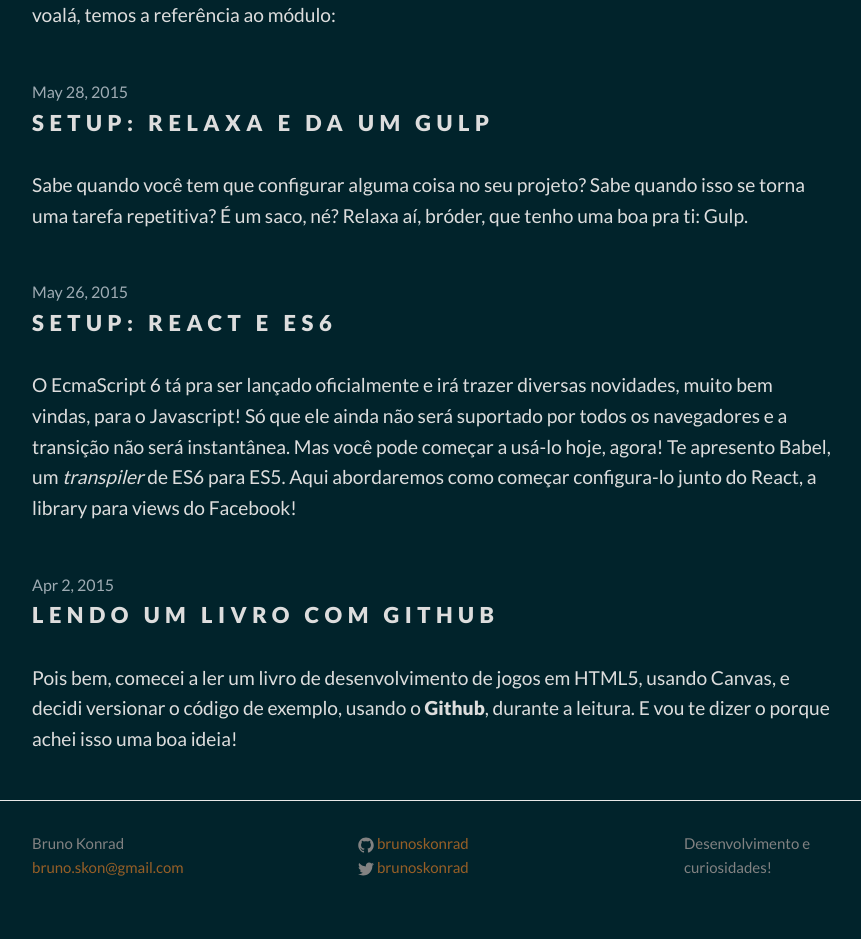
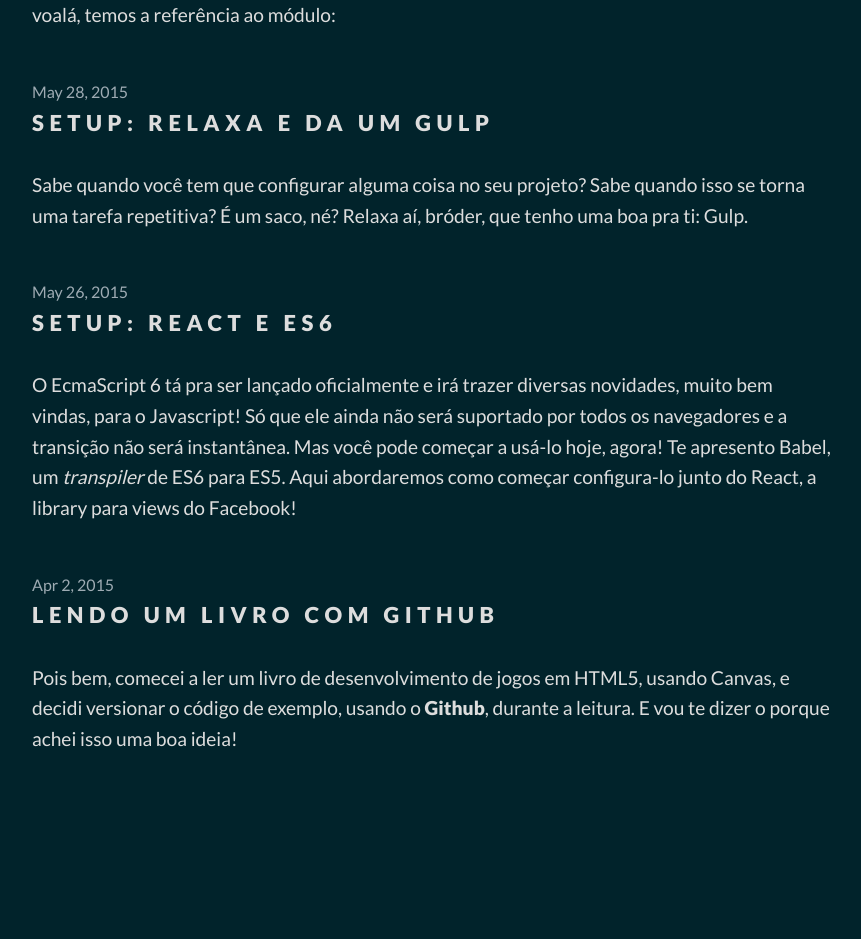
Before and after one commit to brunoskonrad/brunoskonrad.github.io, a Jekyll site: the page built from index.html, in a window 1280 px wide. Shown: the part 744-1683 px from the top of the page, without its empty margins (208-1069 px from the left). Built offline with Jekyll 4.4.1, drawn with Linux system fonts in a browser that asks for light colours; after the commit the page ends 1544 px from its top, so only the background shows below that.

Commit message:
Remove the footer

```diff
--- a/_config.yml
+++ b/_config.yml
@@ -1,13 +1,7 @@
 # Site settings
 title: Bruno Konrad
-email: bruno.skon@gmail.com
-description: > # this means to ignore newlines until "baseurl:"
-  Desenvolvimento e curiosidades!
 baseurl: "" # the subpath of your site, e.g. /blog/
 url: "http://brunoskonrad.github.io" # the base hostname & protocol for your site
-twitter_username: brunoskonrad
-github_username:  brunoskonrad
 
 # Build settings
 markdown: kramdown
-gems: [bourbon, neat]
--- a/_includes/footer.html
+++ /dev/null
@@ -1,53 +0,0 @@
-<footer class="site-footer">
-
-  <div class="wrapper">
-
-    <div class="footer-col-wrapper">
-      <div class="footer-col  footer-col-1">
-        <ul class="contact-list">
-          <li>{{ site.title }}</li>
-          <li><a href="mailto:{{ site.email }}">{{ site.email }}</a></li>
-        </ul>
-      </div>
-
-      <div class="footer-col  footer-col-2">
-        <ul class="social-media-list">
-          {% if site.github_username %}
-          <li>
-            <a href="https://github.com/{{ site.github_username }}">
-              <span class="icon  icon--github">
-                <svg viewBox="0 0 16 16">
-                  <path fill="#828282" d="M7.999,0.431c-4.285,0-7.76,3.474-7.76,7.761 c0,3.428,2.223,6.337,5.307,7.363c0.388,0.071,0.53-0.168,0.53-0.374c0-0.184-0.007-0.672-0.01-1.32 c-2.159,0.469-2.614-1.04-2.614-1.04c-0.353-0.896-0.862-1.135-0.862-1.135c-0.705-0.481,0.053-0.472,0.053-0.472 c0.779,0.055,1.189,0.8,1.189,0.8c0.692,1.186,1.816,0.843,2.258,0.645c0.071-0.502,0.271-0.843,0.493-1.037 C4.86,11.425,3.049,10.76,3.049,7.786c0-0.847,0.302-1.54,0.799-2.082C3.768,5.507,3.501,4.718,3.924,3.65 c0,0,0.652-0.209,2.134,0.796C6.677,4.273,7.34,4.187,8,4.184c0.659,0.003,1.323,0.089,1.943,0.261 c1.482-1.004,2.132-0.796,2.132-0.796c0.423,1.068,0.157,1.857,0.077,2.054c0.497,0.542,0.798,1.235,0.798,2.082 c0,2.981-1.814,3.637-3.543,3.829c0.279,0.24,0.527,0.713,0.527,1.437c0,1.037-0.01,1.874-0.01,2.129 c0,0.208,0.14,0.449,0.534,0.373c3.081-1.028,5.302-3.935,5.302-7.362C15.76,3.906,12.285,0.431,7.999,0.431z"/>
-                </svg>
-              </span>
-
-              <span class="username">{{ site.github_username }}</span>
-            </a>
-          </li>
-          {% endif %}
-
-          {% if site.twitter_username %}
-          <li>
-            <a href="https://twitter.com/{{ site.twitter_username }}">
-              <span class="icon  icon--twitter">
-                <svg viewBox="0 0 16 16">
-                  <path fill="#828282" d="M15.969,3.058c-0.586,0.26-1.217,0.436-1.878,0.515c0.675-0.405,1.194-1.045,1.438-1.809
-                  c-0.632,0.375-1.332,0.647-2.076,0.793c-0.596-0.636-1.446-1.033-2.387-1.033c-1.806,0-3.27,1.464-3.27,3.27 c0,0.256,0.029,0.506,0.085,0.745C5.163,5.404,2.753,4.102,1.14,2.124C0.859,2.607,0.698,3.168,0.698,3.767 c0,1.134,0.577,2.135,1.455,2.722C1.616,6.472,1.112,6.325,0.671,6.08c0,0.014,0,0.027,0,0.041c0,1.584,1.127,2.906,2.623,3.206 C3.02,9.402,2.731,9.442,2.433,9.442c-0.211,0-0.416-0.021-0.615-0.059c0.416,1.299,1.624,2.245,3.055,2.271 c-1.119,0.877-2.529,1.4-4.061,1.4c-0.264,0-0.524-0.015-0.78-0.046c1.447,0.928,3.166,1.469,5.013,1.469 c6.015,0,9.304-4.983,9.304-9.304c0-0.142-0.003-0.283-0.009-0.423C14.976,4.29,15.531,3.714,15.969,3.058z"/>
-                </svg>
-              </span>
-
-              <span class="username">{{ site.twitter_username }}</span>
-            </a>
-          </li>
-          {% endif %}
-        </ul>
-      </div>
-
-      <div class="footer-col footer-col-3">
-        <p class="text">{{ site.description }}</p>
-      </div>
-    </div>
-
-  </div>
-
-</footer>
--- a/_layouts/default.html
+++ b/_layouts/default.html
@@ -12,8 +12,6 @@
         {{ content }}
       </div>
     </div>
-
-    {% include footer.html %}
 
     <script>
       (function(i,s,o,g,r,a,m){i['GoogleAnalyticsObject']=r;i[r]=i[r]||function(){
--- a/_sass/_footer.scss
+++ /dev/null
@@ -1,67 +0,0 @@
-/**
- * Site footer
- */
-.site-footer {
-    border-top: 1px solid $grey-color-light;
-    padding: $spacing-unit 0;
-}
-
-.footer-heading {
-    font-size: 18px;
-    margin-bottom: $spacing-unit / 2;
-}
-
-.contact-list,
-.social-media-list {
-    list-style: none;
-    margin-left: 0;
-}
-
-.footer-col-wrapper {
-    font-size: 15px;
-    color: $grey-color;
-    margin-left: -$spacing-unit / 2;
-    @extend %clearfix;
-}
-
-.footer-col {
-    float: left;
-    margin-bottom: $spacing-unit / 2;
-    padding-left: $spacing-unit / 2;
-}
-
-.footer-col-1 {
-    width: -webkit-calc(40% - (#{$spacing-unit} / 2));
-    width:         calc(40% - (#{$spacing-unit} / 2));
-}
-
-.footer-col-2 {
-    width: -webkit-calc(40% - (#{$spacing-unit} / 2));
-    width:         calc(40% - (#{$spacing-unit} / 2));
-}
-
-.footer-col-3 {
-    width: -webkit-calc(20% - (#{$spacing-unit} / 2));
-    width:         calc(20% - (#{$spacing-unit} / 2));
-}
-
-@include media-query($on-laptop) {
-    .footer-col-1,
-    .footer-col-2 {
-        width: -webkit-calc(50% - (#{$spacing-unit} / 2));
-        width:         calc(50% - (#{$spacing-unit} / 2));
-    }
-
-    .footer-col-3 {
-        width: -webkit-calc(100% - (#{$spacing-unit} / 2));
-        width:         calc(100% - (#{$spacing-unit} / 2));
-    }
-}
-
-@include media-query($on-palm) {
-    .footer-col {
-        float: none;
-        width: -webkit-calc(100% - (#{$spacing-unit} / 2));
-        width:         calc(100% - (#{$spacing-unit} / 2));
-    }
-}
--- a/assets/css/main.scss
+++ b/assets/css/main.scss
@@ -22,4 +22,3 @@
 @import "header";
 @import "page";
 @import "posts";
-@import "footer";
```
Also changed, not shown: _layouts/page.html (deleted, +0 -14 lines).
